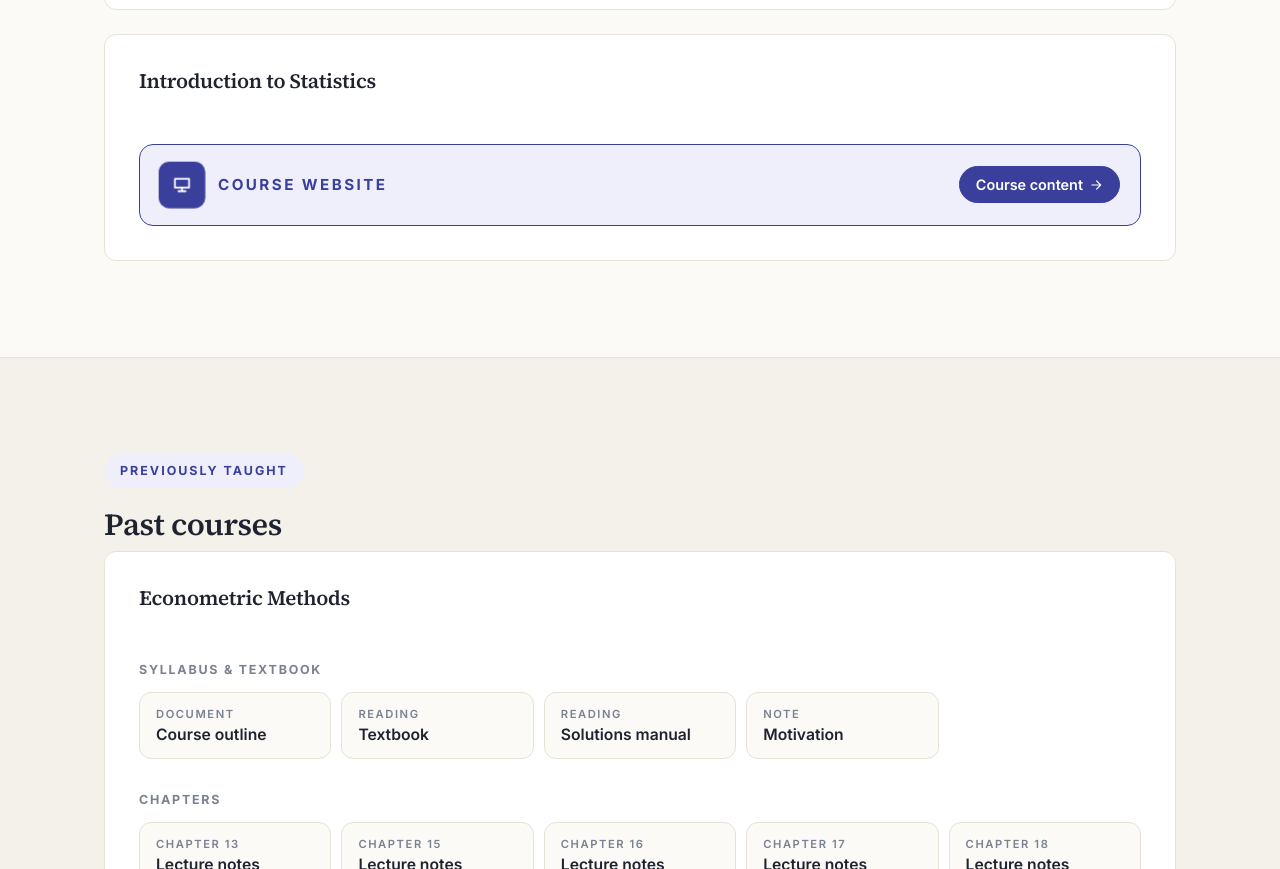
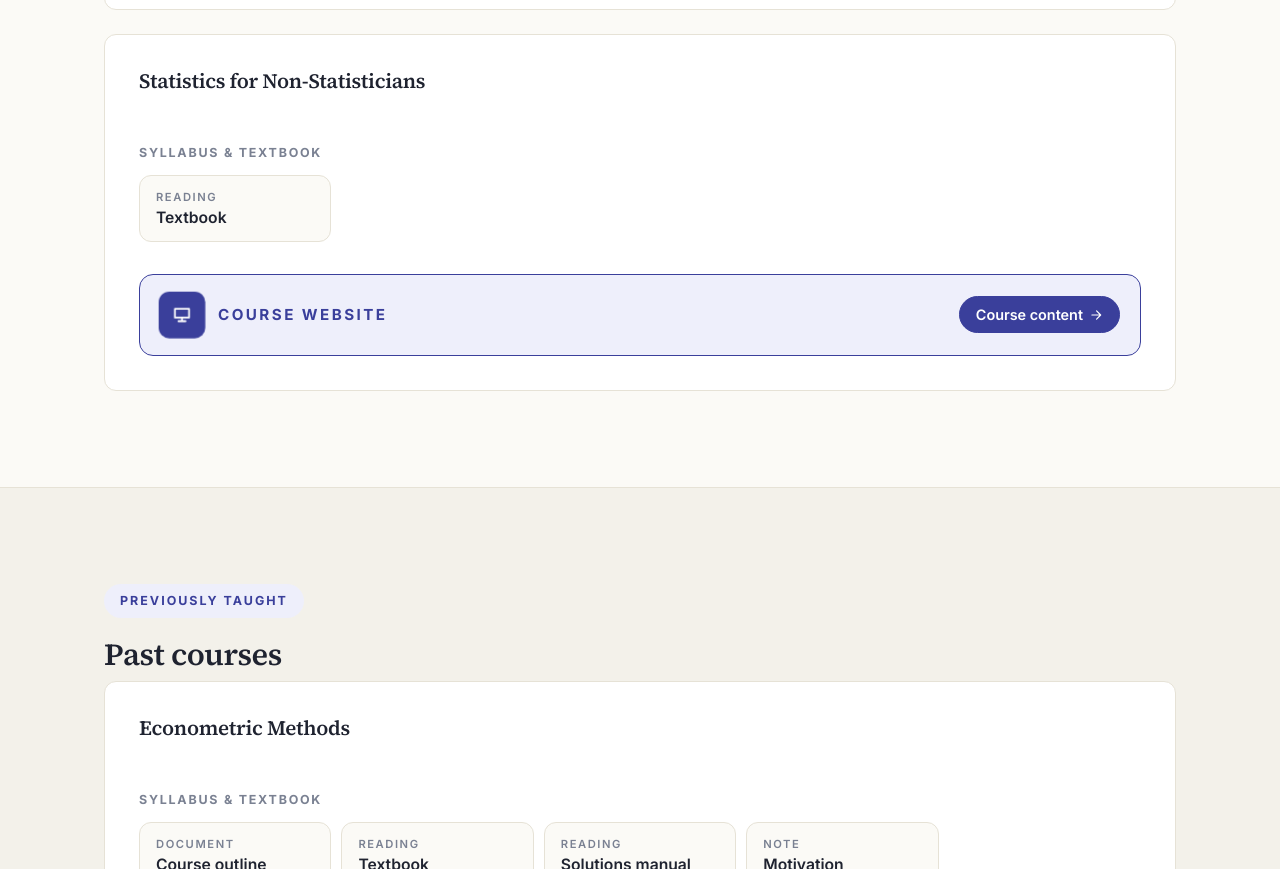
Before and after one commit to KMTanvir/Personal-Website, a plain HTML site: page teaching.html in a window 1280 px wide. Shown: the part 1294-2163 px from the top of the page. Drawn offline with Linux system fonts and the light colour scheme.

Commit message:
Course Update

```diff
--- a/teaching.html
+++ b/teaching.html
@@ -269,7 +269,7 @@
           <div class="course-section">
             <h4>Syllabus &amp; textbooks</h4>
             <div class="chapter-grid">
-              <a class="chapter-card" href="https://drive.google.com/file/d/1g6AXGMSerFEla7loeqZYKzBWiq5yDeBE/view?usp=sharing" target="_blank" rel="noopener"><span class="ch-eyebrow">Document</span><span class="ch-title">Course outline</span></a>
+              <a class="chapter-card" href="https://drive.google.com/file/d/1-562OVRH8VbvFEqGiHhwWqvJRL_IJwHv/view?usp=sharing" target="_blank" rel="noopener"><span class="ch-eyebrow">Document</span><span class="ch-title">Course outline</span></a>
               <a class="chapter-card" href="https://drive.google.com/file/d/1E8lrNHU20zPsa8_vdpNJOmKVxOY6fjoh/view?usp=drive_link" target="_blank" rel="noopener"><span class="ch-eyebrow">Reading</span><span class="ch-title">Design of experiments</span></a>
               <a class="chapter-card" href="https://drive.google.com/file/d/1FqBaRcWLK3pa9zvxB_AP8g4wuszNjOmq/view?usp=drive_link" target="_blank" rel="noopener"><span class="ch-eyebrow">Reading</span><span class="ch-title">Demography</span></a>
             </div>
@@ -288,11 +288,18 @@
           </a>
         </article>
 
-        <!-- Introduction to Statistics -->
+        <!-- Statistics for Non-Statisticians -->
         <article class="course reveal">
-          <h3>Introduction to Statistics</h3>
+          <h3>Statistics for Non-Statisticians</h3>
 
-          <a class="interactive-box" href="https://kmtanvir.github.io/Statistics/" target="_blank" rel="noopener" aria-label="Start the live course for Introduction to Statistics">
+          <div class="course-section">
+            <h4>Syllabus &amp; textbook</h4>
+            <div class="chapter-grid">
+              <a class="chapter-card" href="https://drive.google.com/file/d/1ffwZECW9gRkTPb8_MjrgnfL5NXxp-K9N/view?usp=sharing" target="_blank" rel="noopener"><span class="ch-eyebrow">Reading</span><span class="ch-title">Textbook</span></a>
+            </div>
+          </div>
+
+          <a class="interactive-box" href="https://kmtanvir.github.io/Statistics/" target="_blank" rel="noopener" aria-label="Start the live course for Statistics for Non-Statisticians">
             <span class="ir-icon" aria-hidden="true">
               <svg viewBox="0 0 24 24" fill="none" stroke="currentColor" stroke-width="2" stroke-linecap="round" stroke-linejoin="round"><path d="M4 5h16v10H4z"/><path d="M8 19h8M12 15v4"/></svg>
             </span>
```
